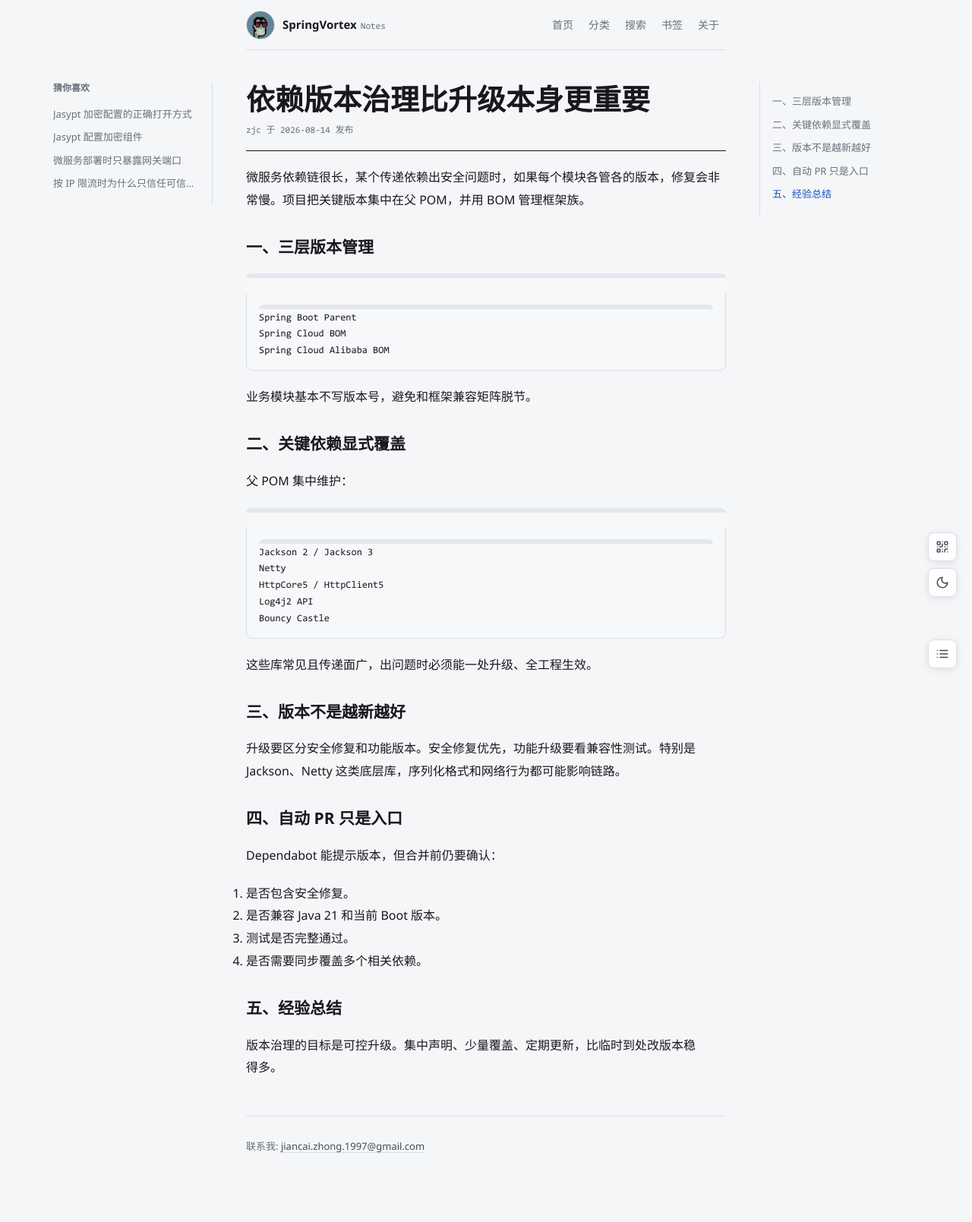
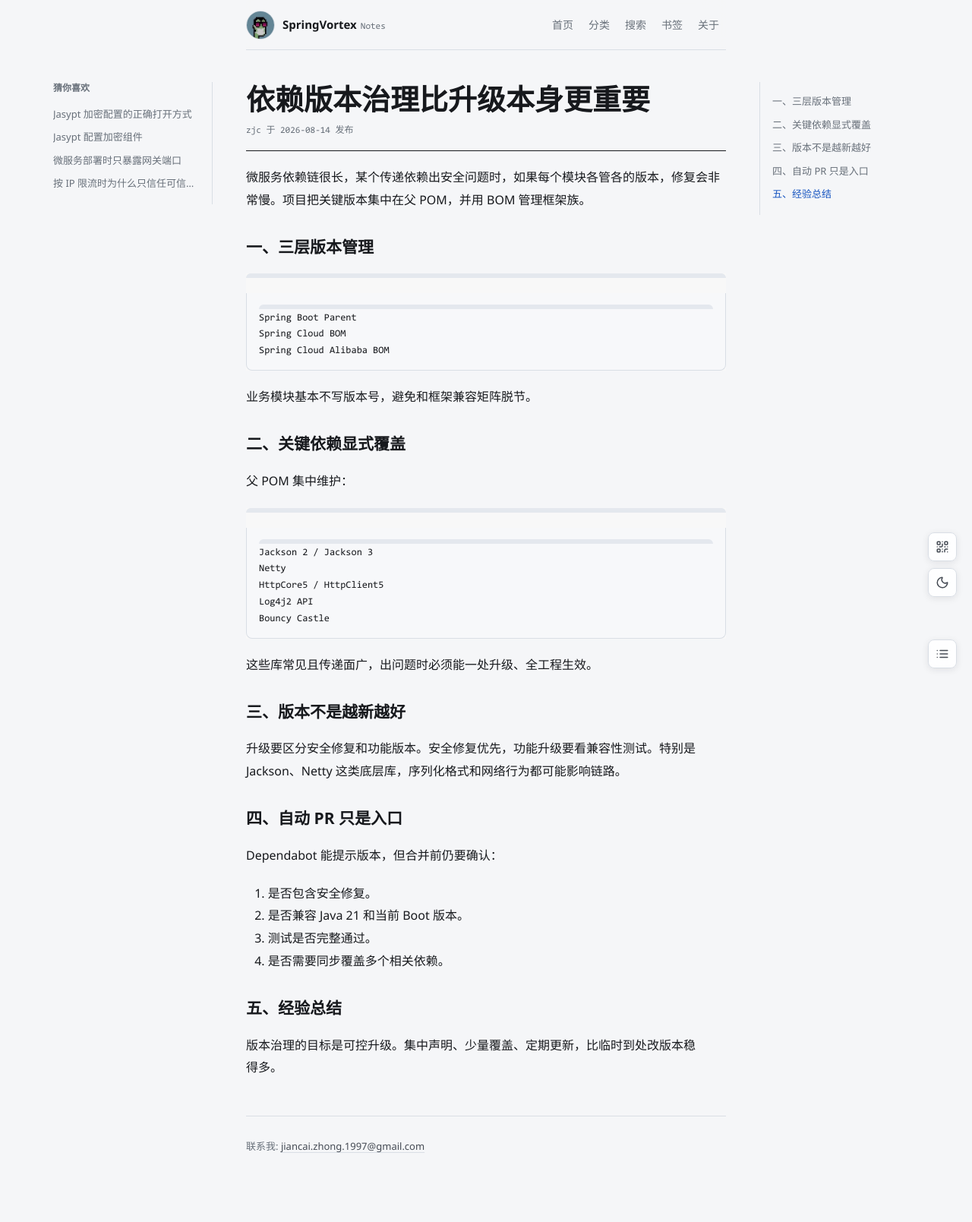
Before and after one commit to springvortex/springvortex.github.io, a Jekyll site: the page built from _posts/2026/08/14/2026-08-14-依赖版本治理比升级本身更重要.md, in a window 1280 px wide. Shown: the whole page at 76% size. Built offline with Jekyll 4.4.1, drawn with Linux system fonts in a browser that asks for light colours.

Commit message:
style(post): 更新文章页面列表样式
- 为页面文章中的ul和ol添加左侧内边距
- 将ul的列表样式设置为disc outside
- 将ol的列表样式设置为decimal outside
- 统一li元素的列表样式为outside类型
- 为链接列表添加无样式和零左侧填充

```diff
--- a/static/css/post.css
+++ b/static/css/post.css
@@ -133,20 +133,25 @@
   margin: 0;
 }
 
+.page-post ul,
+.page-post ol {
+  padding-left: 1.8em;
+}
+
 .page-post ul {
-  margin-left: 20px;
+  list-style: disc outside;
 }
 
 .page-post ol {
-  margin-left: 25px;
+  list-style: decimal outside;
 }
 
 .page-post ul li {
-  list-style: disc;
+  list-style: disc outside;
 }
 
 .page-post ol li {
-  list-style: decimal;
+  list-style: decimal outside;
 }
 
 .page-post li > * {
@@ -155,6 +160,8 @@
 
 .page-post .links-list {
   margin-left: 0;
+  padding-left: 0;
+  list-style: none;
 }
 
 .page-post .links-list li {
```
